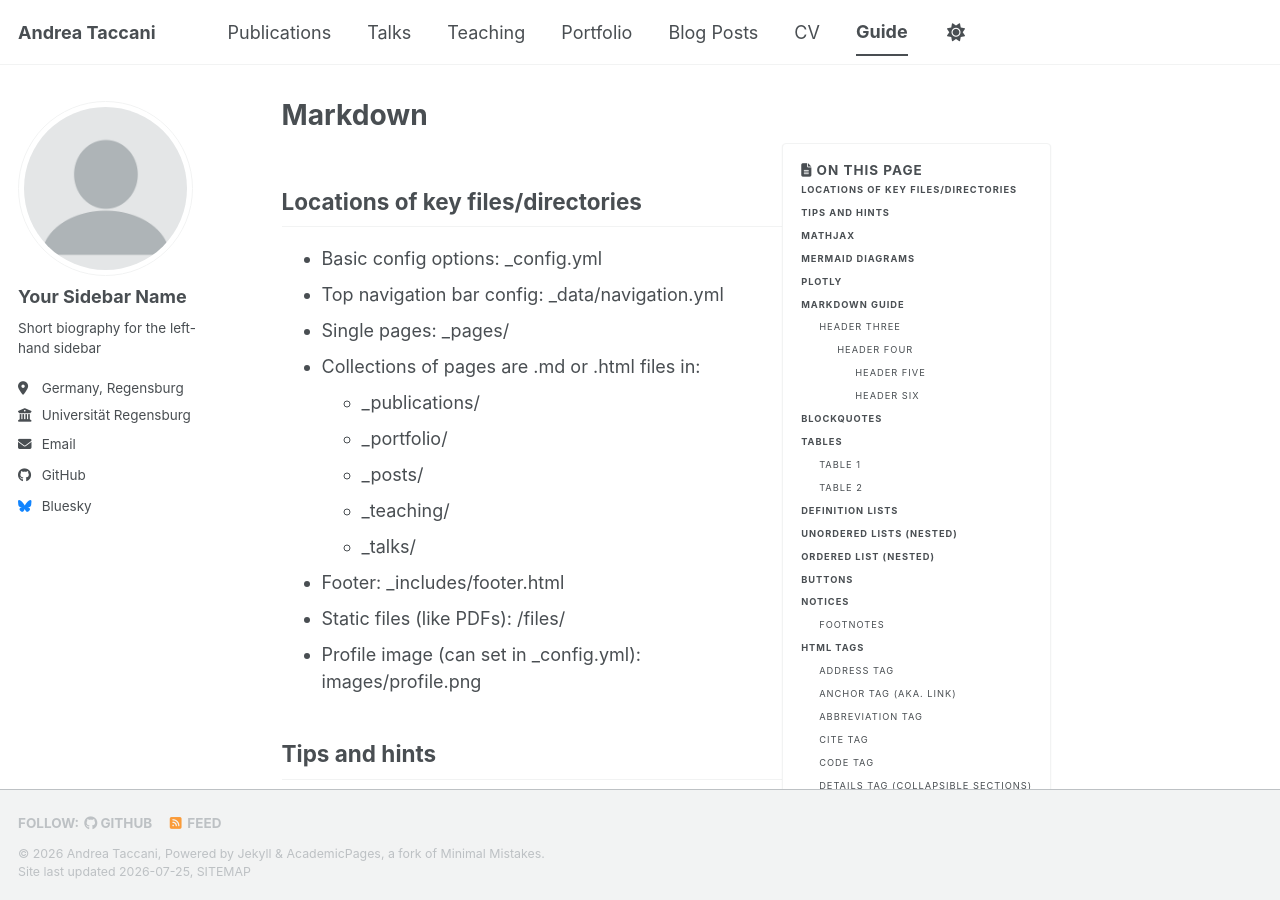
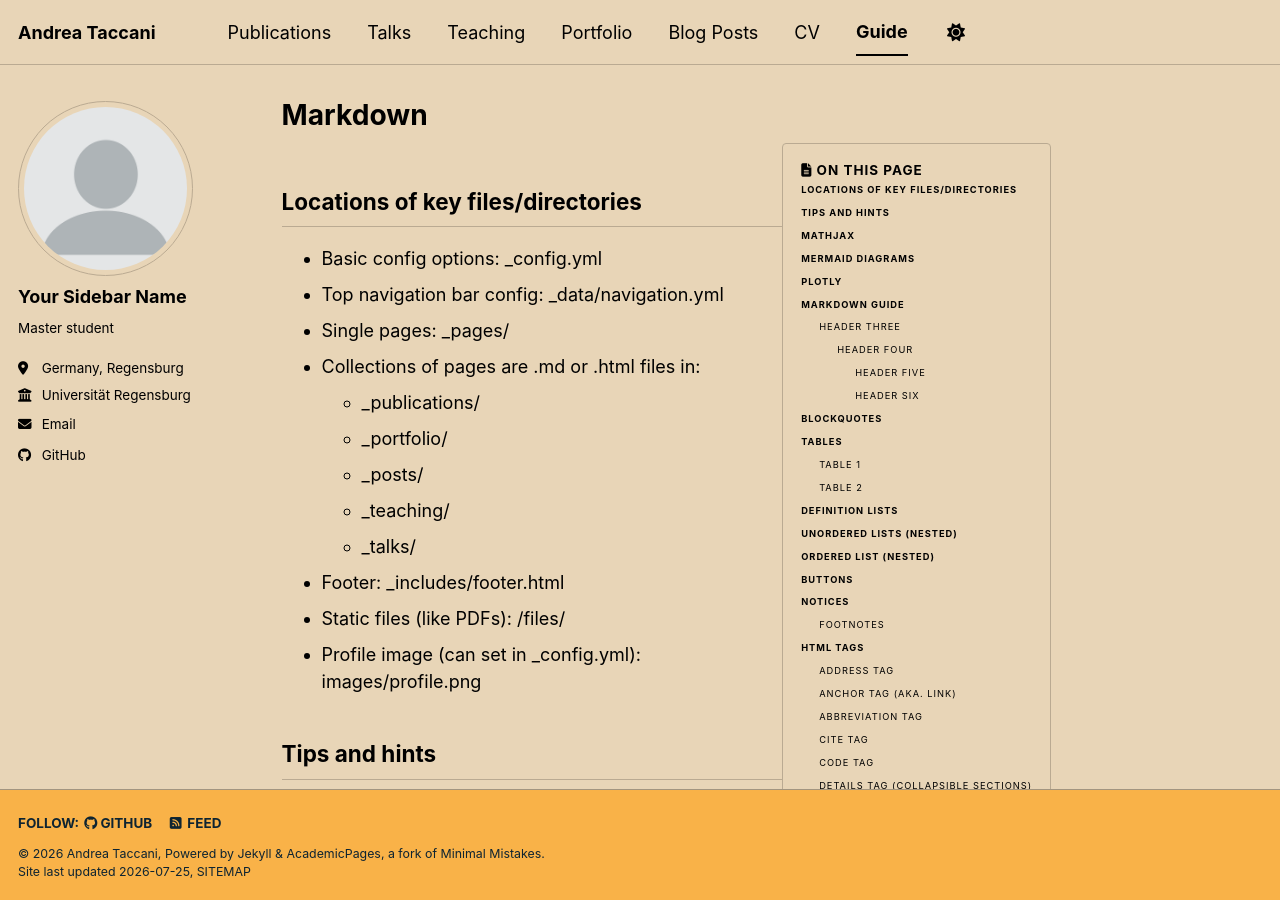
Before and after one commit to AndreaTaccani/AndreaTaccani.github.io, a Jekyll site: the page built from _pages/markdown.md, in a window 1280 px wide and 900 px high. Built offline with Jekyll 4.4.1, drawn with Linux system fonts in a browser that asks for light colours; emoji names are drawn with the system emoji font; a style sheet for code colours, icons or effects is not loaded.

Commit message:
Update _config.yml

```diff
--- a/_config.yml
+++ b/_config.yml
@@ -8,7 +8,7 @@
 
 # Basic Site Settings
 locale                   : "en-US"
-site_theme               : "default" # The available themes options are "default", "air", "sunrise", "mint", "dirt" and "contrast"
+site_theme               : "sunrise" # The available themes options are "default", "air", "sunrise", "mint", "dirt" and "contrast"
 title                    : "Andrea Taccani"
 title_separator          : "-"
 name                     : &name "Andrea Taccani"
@@ -26,7 +26,7 @@
   avatar           : "profile.png"
   name             : "Your Sidebar Name"
   pronouns         : # example: "she/her"
-  bio              : "Short biography for the left-hand sidebar"
+  bio              : "Master student"
   location         : "Germany, Regensburg"
   employer         : "Universität Regensburg"
   uri              : # URL
@@ -57,7 +57,7 @@
 
   # Social media
   artstation       : # Username
-  bluesky          : "bsky.app" # Replace this with you Bluesky username
+  bluesky          : # Replace this with you Bluesky username
   facebook         : # Username
   flickr           : # Username
   foursquare       : # Username
```
